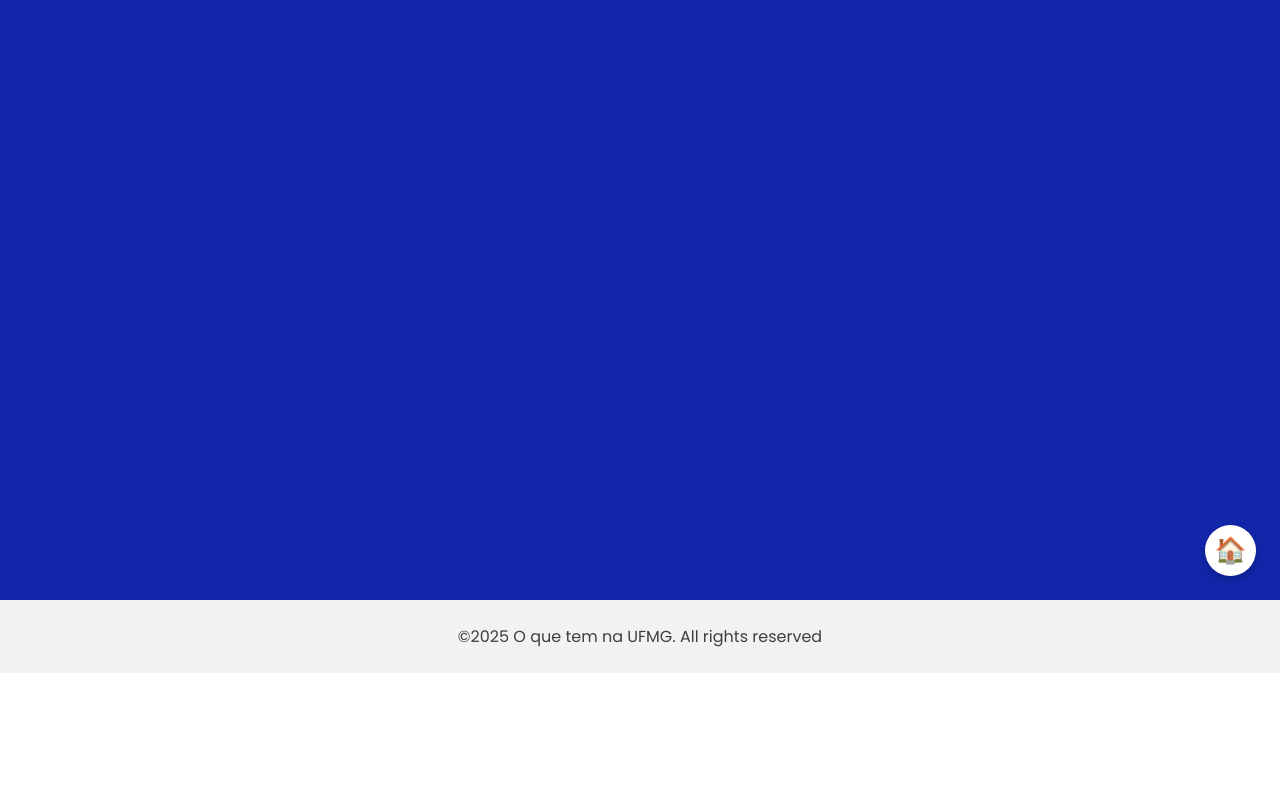
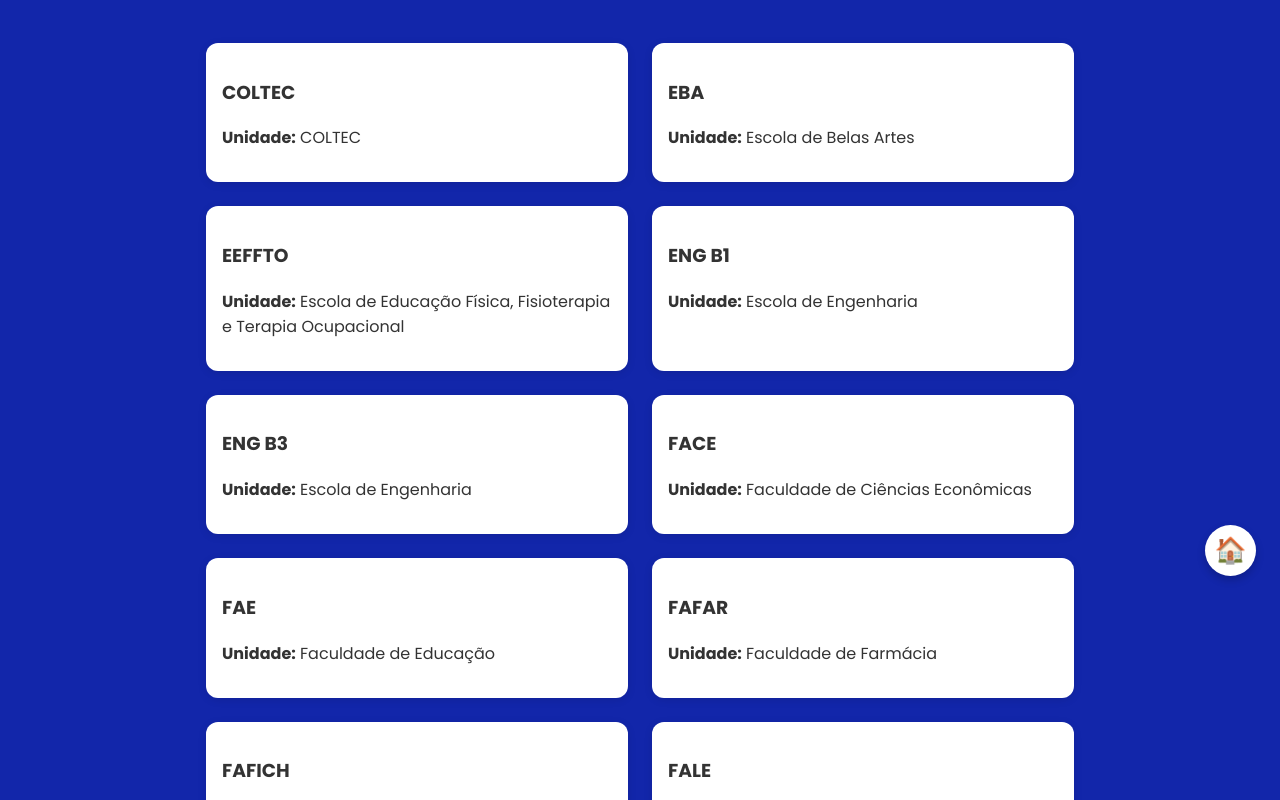
Before and after one commit to Lucas-Rezende/Onde-tem-na-UFMG, an Angular app: page /lanchonetes in a window 1280 px wide. Shown: the part 200-1000 px from the top of the page. Before the commit the page ends 873 px from the top, so only its background shows below. Built offline with nearby package versions, Linux system fonts and the light colour scheme.

Commit message:
Add json config e update do mecanismo de busca

```diff
--- a/src/app/modules/lanchonetes/lanchonetes.component.html
+++ b/src/app/modules/lanchonetes/lanchonetes.component.html
@@ -4,18 +4,29 @@
   <div class="search-container">
     <form>
       <input type="text" placeholder="Buscar por lanchonetes" (input)="search($event)">
-      <span class="icon-marmita icon-marmita--search search-input__icon-search"><svg width="48px" height="48px" viewBox="0 0 48 48" xmlns="http://www.w3.org/2000/svg"><g stroke="none" stroke-width="1" fill="none" fill-rule="evenodd"><g transform="translate(-432.000000, -1296.000000)" fill="#3F3E3E"><g transform="translate(47.000000, 1227.000000)"><g transform="translate(385.000000, 69.000000)"><path d="M22,37 C30.2842712,37 37,30.2842712 37,22 C37,13.7157288 30.2842712,7 22,7 C13.7157288,7 7,13.7157288 7,22 C7,30.2842712 13.7157288,37 22,37 Z M22,40 C12.0588745,40 4,31.9411255 4,22 C4,12.0588745 12.0588745,4 22,4 C31.9411255,4 40,12.0588745 40,22 C40,31.9411255 31.9411255,40 22,40 Z" fill-rule="nonzero"></path><rect transform="translate(37.792893, 38.292893) rotate(-45.000000) translate(-37.792893, -38.292893) " x="36.2928932" y="32.2928932" width="3" height="12" rx="1.5"></rect></g></g></g></g></svg></span>
+      <span class="icon-marmita icon-marmita--search search-input__icon-search">
+        <svg width="48px" height="48px" viewBox="0 0 48 48" xmlns="http://www.w3.org/2000/svg">
+          <g stroke="none" stroke-width="1" fill="none" fill-rule="evenodd">
+            <g transform="translate(-432.000000, -1296.000000)" fill="#3F3E3E">
+              <g transform="translate(47.000000, 1227.000000)">
+                <g transform="translate(385.000000, 69.000000)">
+                  <path d="M22,37 C30.2842712,37 37,30.2842712 37,22 C37,13.7157288 30.2842712,7 22,7 C13.7157288,7 7,13.7157288 7,22 C7,30.2842712 13.7157288,37 22,37 Z M22,40 C12.0588745,40 4,31.9411255 4,22 C4,12.0588745 12.0588745,4 22,4 C31.9411255,4 40,12.0588745 40,22 C40,31.9411255 31.9411255,40 22,40 Z" fill-rule="nonzero"></path>
+                  <rect transform="translate(37.792893, 38.292893) rotate(-45.000000) translate(-37.792893, -38.292893) " x="36.2928932" y="32.2928932" width="3" height="12" rx="1.5"></rect>
+                </g>
+              </g>
+            </g>
+          </g>
+        </svg>
+      </span>
     </form>
   </div>
 
   <div class="lista-lanchonetes">
-    <div *ngFor="let l of lanchonetesFiltradas" class="lanchonete-card">
-      <h3>{{ l.nome }}</h3>
-      <p><strong>Local:</strong> {{ l.local }}</p>
-      <p><strong>Preço médio:</strong> {{ l.precoMedio }}</p>
+    <div *ngFor="let lanchonete of lanchonetesFiltradas; trackBy: trackById" class="lanchonete-card">
+      <h3>{{ lanchonete.Nome }}</h3>
+      <p><strong>Unidade:</strong> {{ lanchonete.Unidade }}</p>
     </div>
   </div>
 
-
   <a href="/" class="fab-home" aria-label="Home">🏠</a>
 </div>
--- a/src/app/modules/lanchonetes/lanchonetes.component.ts
+++ b/src/app/modules/lanchonetes/lanchonetes.component.ts
@@ -1,26 +1,19 @@
+import datalanchonetes from '../../../assets/datalanchonetes.json';
 import { CommonModule } from '@angular/common';
 import { Component } from '@angular/core';
 import { Router } from '@angular/router';
 
 
-
 @Component({
   selector: 'app-lanchonetes',
-  imports: [ CommonModule ],
+  imports: [CommonModule],
   templateUrl: './lanchonetes.component.html',
-  styleUrl: './lanchonetes.component.css',
+  styleUrls: ['./lanchonetes.component.css'],
 })
-
 export class LanchonetesComponent {
   searchTerm: string = '';
 
-
-  lanchonetes = [
-    { nome: 'Lanchonete ICEX', local: 'Bloco A', precoMedio: 'R$ 15' },
-    { nome: 'Cantina Central', local: 'Centro', precoMedio: 'R$ 12' },
-    { nome: 'Lanches do João', local: 'Bloco B', precoMedio: 'R$ 10' },
-
-  ];
+  lanchonetes: any[] = datalanchonetes.lanchonetes;
 
   constructor(private router: Router) {}
 
@@ -31,11 +24,15 @@ export class LanchonetesComponent {
 
   get lanchonetesFiltradas() {
     const termo = this.searchTerm.trim().toLowerCase();
-    if (!termo) return [];
+    if (!termo) return this.lanchonetes;
 
     return this.lanchonetes.filter(l =>
-      l.nome.toLowerCase().includes(termo)
+      l.Nome.toLowerCase().includes(termo)
     );
+  }
+
+  trackById(index: number, lanchonete: any): number {
+    return lanchonete.Nome;
   }
 
   voltar(): void {
--- /dev/null
+++ b/src/assets/datalanchonetes.json
@@ -0,0 +1,94 @@
+{
+  "lanchonetes": [
+    {
+      "Nome": "COLTEC",
+      "Unidade": "COLTEC",
+      "Prédio": "Colégio Técnico"
+    },
+    {
+      "Nome": "EBA",
+      "Unidade": "Escola de Belas Artes",
+      "Prédio": "Prédio Principal da EBA"
+    },
+    {
+      "Nome": "EEFFTO",
+      "Unidade": "Escola de Educação Física, Fisioterapia e Terapia Ocupacional",
+      "Prédio": "Prédio Principal da EEFFTO"
+    },
+    {
+      "Nome": "ENG B1",
+      "Unidade": "Escola de Engenharia",
+      "Prédio": "Bloco 1"
+    },
+    {
+      "Nome": "ENG B3",
+      "Unidade": "Escola de Engenharia",
+      "Prédio": "Bloco 3"
+    },
+    {
+      "Nome": "FACE",
+      "Unidade": "Faculdade de Ciências Econômicas",
+      "Prédio": "Prédio da FACE"
+    },
+    {
+      "Nome": "FAE",
+      "Unidade": "Faculdade de Educação",
+      "Prédio": "Prédio da FAE"
+    },
+    {
+      "Nome": "FAFAR",
+      "Unidade": "Faculdade de Farmácia",
+      "Prédio": "Prédio Principal"
+    },
+    {
+      "Nome": "FAFICH",
+      "Unidade": "Faculdade de Filosofia e Ciências Humanas",
+      "Prédio": "Prédio da FAFICH"
+    },
+    {
+      "Nome": "FALE",
+      "Unidade": "Faculdade de Letras",
+      "Prédio": "Prédio da FALE"
+    },
+    {
+      "Nome": "ICB",
+      "Unidade": "Instituto de Ciências Biológicas",
+      "Prédio": "ICB 1"
+    },
+    {
+      "Nome": "ICEX",
+      "Unidade": "Instituto de Ciências Exatas",
+      "Prédio": "Prédio Principal do ICEX"
+    },
+    {
+      "Nome": "MED",
+      "Unidade": "Faculdade de Medicina",
+      "Prédio": "Prédio Principal"
+    },
+    {
+      "Nome": "Musica",
+      "Unidade": "Escola de Música",
+      "Prédio": "Prédio da Escola de Música"
+    },
+    {
+      "Nome": "Praça S",
+      "Unidade": "Praça de Serviços",
+      "Prédio": "Praça de Serviços"
+    },
+    {
+      "Nome": "Quimica",
+      "Unidade": "Departamento de Química",
+      "Prédio": "Instituto de Ciências Exatas - Química"
+    },
+    {
+      "Nome": "UAIII",
+      "Unidade": "Unidade Administrativa III",
+      "Prédio": "UAIII"
+    },
+    {
+      "Nome": "VET",
+      "Unidade": "Escola de Veterinária",
+      "Prédio": "Prédio Principal da Veterinária"
+    }
+  ]
+}
--- /dev/null
+++ b/src/typing.d.ts
@@ -0,0 +1,4 @@
+declare module "*.json" {
+  const value: any;
+  export default value;
+}
--- a/tsconfig.json
+++ b/tsconfig.json
@@ -16,7 +16,10 @@
     "moduleResolution": "bundler",
     "importHelpers": true,
     "target": "ES2022",
-    "module": "ES2022"
+    "module": "ES2022",
+    "allowSyntheticDefaultImports": true,
+    "resolveJsonModule": true,
+    "noImplicitAny": false
   },
   "angularCompilerOptions": {
     "enableI18nLegacyMessageIdFormat": false,
```
Also changed, not shown: src/app/services/lanchonete-data.service.ts (deleted, +0 -28 lines).
